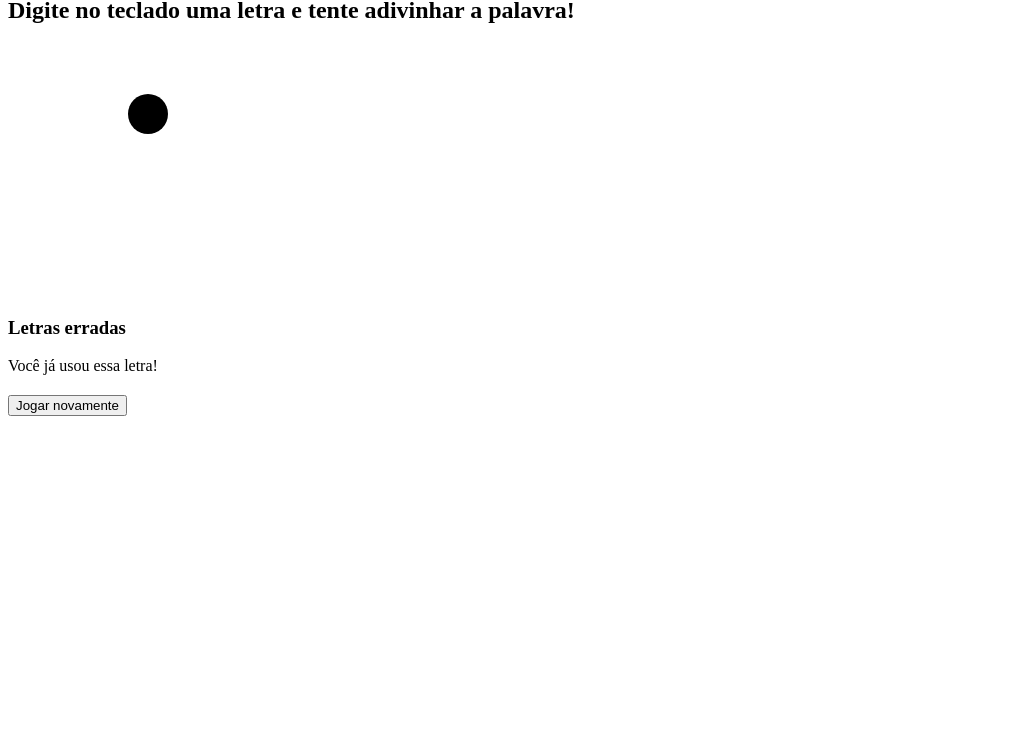
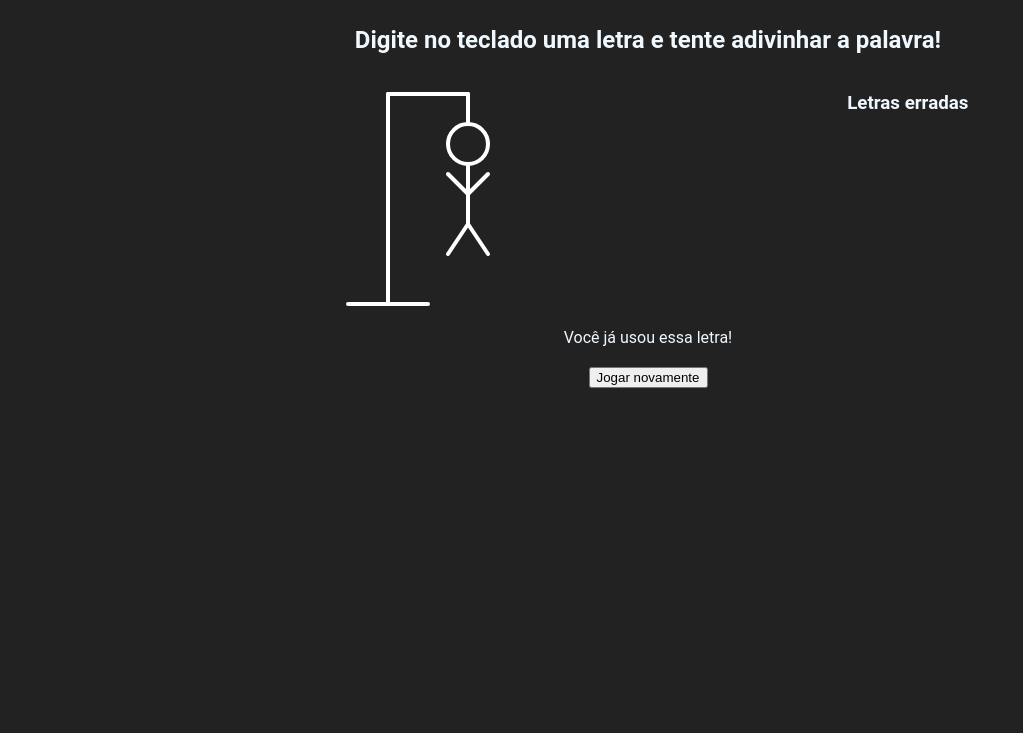
Before and after one commit to MarcilaneSouza/challengeonejogoforca3, a plain HTML site: page index.html in a window 1280 px wide. Shown: the part 83-816 px from the top of the page, without its empty margins (0-1023 px from the left). Drawn offline with Linux system fonts and the light colour scheme.

Commit message:
add html
add html

```diff
--- a/index.html
+++ b/index.html
@@ -4,11 +4,11 @@
     <meta charset="UTF-8" />
     <meta http-equiv="X-UA-Compatible" content="IE=edge" />
     <meta name="viewport" content="width=device-width, initial-scale=1.0" />
-    <link href="style.css" rel="stylesheet" />
     <link rel="preconnect" href="https://fonts.googleapis.com">
     <link rel="preconnect" href="https://fonts.gstatic.com" crossorigin>
     <link href="https://fonts.googleapis.com/css2?family=Ubuntu:wght@300&display=swap"
     rel="stylesheet">
+    <link href="style.css" rel="stylesheet" />
     <title>Jogo da Forca</title>
   </head>
   <body>
@@ -17,20 +17,19 @@
     <div class="jogo-container">
       <div class="forca-container">
         <svg height="250" width="200" class="forca">
-          <!-- forca -->
+
           <line x1="60" y1="20" x2="140" y2="20" />
           <line x1="140" y1="20" x2="140" y2="50" />
           <line x1="60" y1="20" x2="60" y2="230" />
           <line x1="20" y1="230" x2="100" y2="230" />
 
-          <!-- cabeça -->
           <circle cx="140" cy="70" r="20" class="forca-parte" />
-          <!-- corpo -->
+
           <line x1="140" y1="90" x2="140" y2="150" class="forca-parte" />
-          <!-- braços -->
+
           <line x1="140" y1="120" x2="120" y2="100" class="forca-parte" />
           <line x1="140" y1="120" x2="160" y2="100" class="forca-parte" />
-          <!-- pernas -->
+
           <line x1="140" y1="150" x2="120" y2="180" class="forca-parte" />
           <line x1="140" y1="150" x2="160" y2="180" class="forca-parte" />
         </svg>
--- a/style.css
+++ b/style.css
@@ -0,0 +1,24 @@
+body {
+    display: flex;
+    flex-direction: column;
+    align-items: center;
+    width: 100vw;
+    height: 100vh;
+    overflow: hidden;
+    background-color: #222;
+    color: aliceblue;
+    font-family: "Roboto", sans-serif;
+  }
+
+  .jogo-container {
+    display: flex;
+    justify-content: space-evenly;
+    width: 100%;
+  }
+
+  .forca {
+    fill: transparent;
+    stroke: #fff;
+    stroke-width: 4px;
+    stroke-linecap: round;
+  }
```
